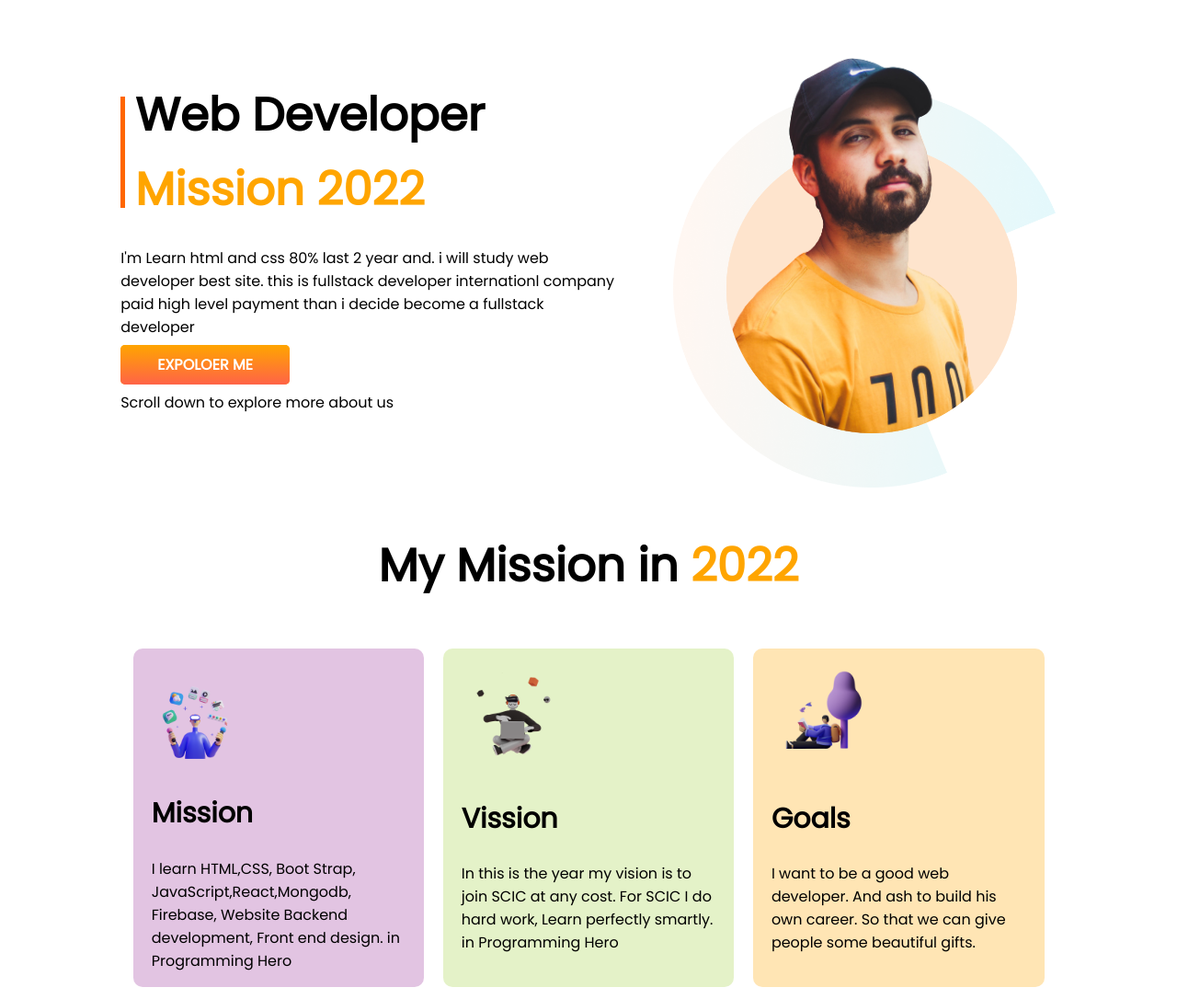
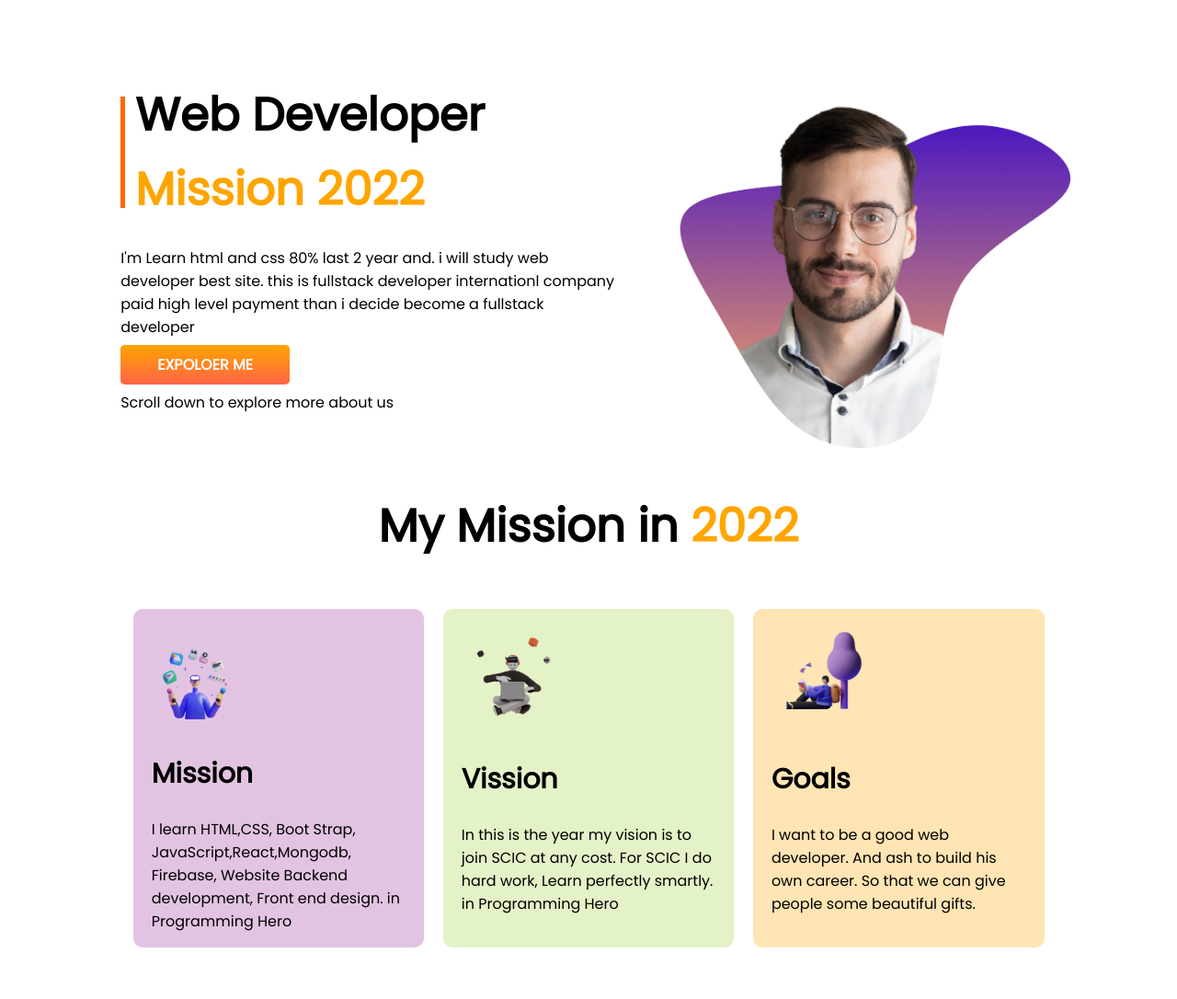
Before and after one commit to AhmedReFu/assignment-01, a plain HTML site: page index.html in a window 1280 px wide. Shown: the top 1086 px of the page at 92% size. Drawn offline with Linux system fonts and the light colour scheme.

Commit message:
image change

```diff
--- a/index.html
+++ b/index.html
@@ -27,7 +27,7 @@
             <p>Scroll down to explore more about us</p>
         </div>
         <div class="half-width">
-            <img src="images/person-0.png" alt="">
+            <img src="images/person-5.png" alt="">
         </div>
     </section>
     <section>
```
Also changed, not shown: images/person-5.png (added).
